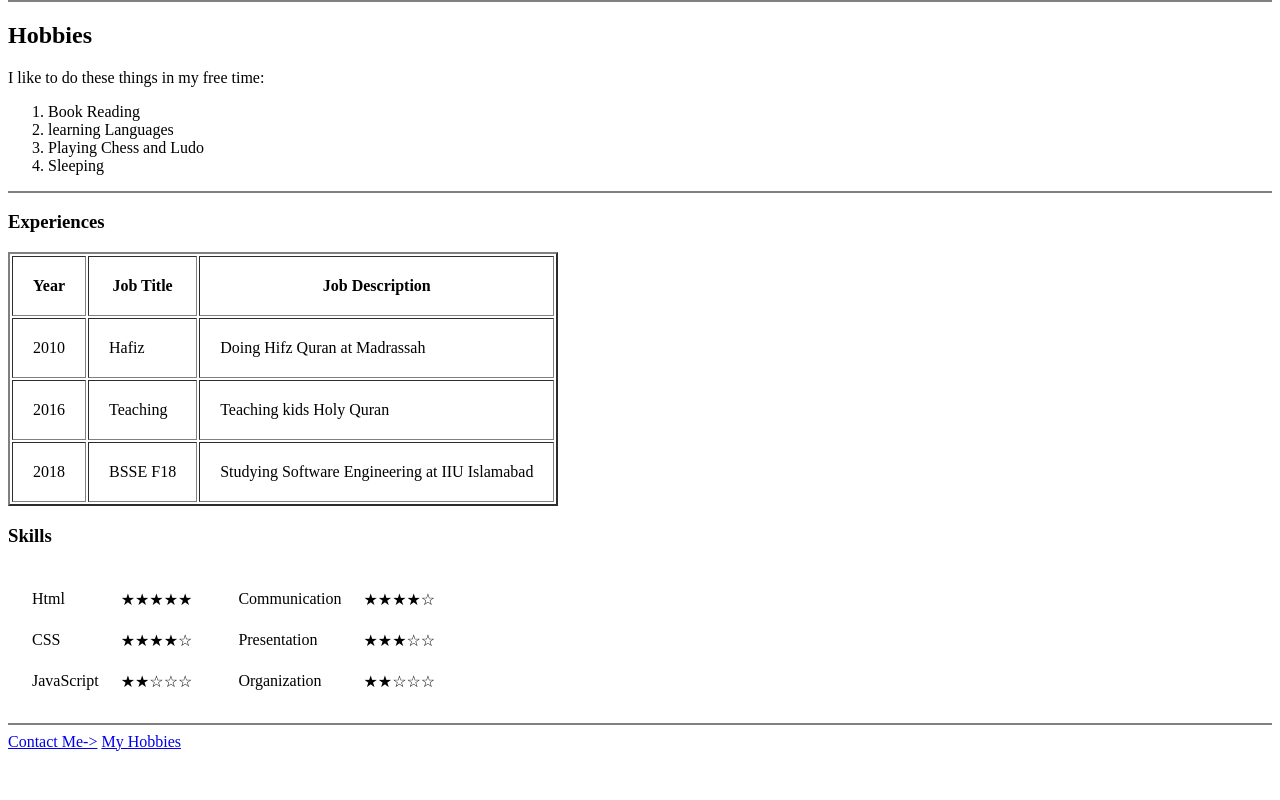
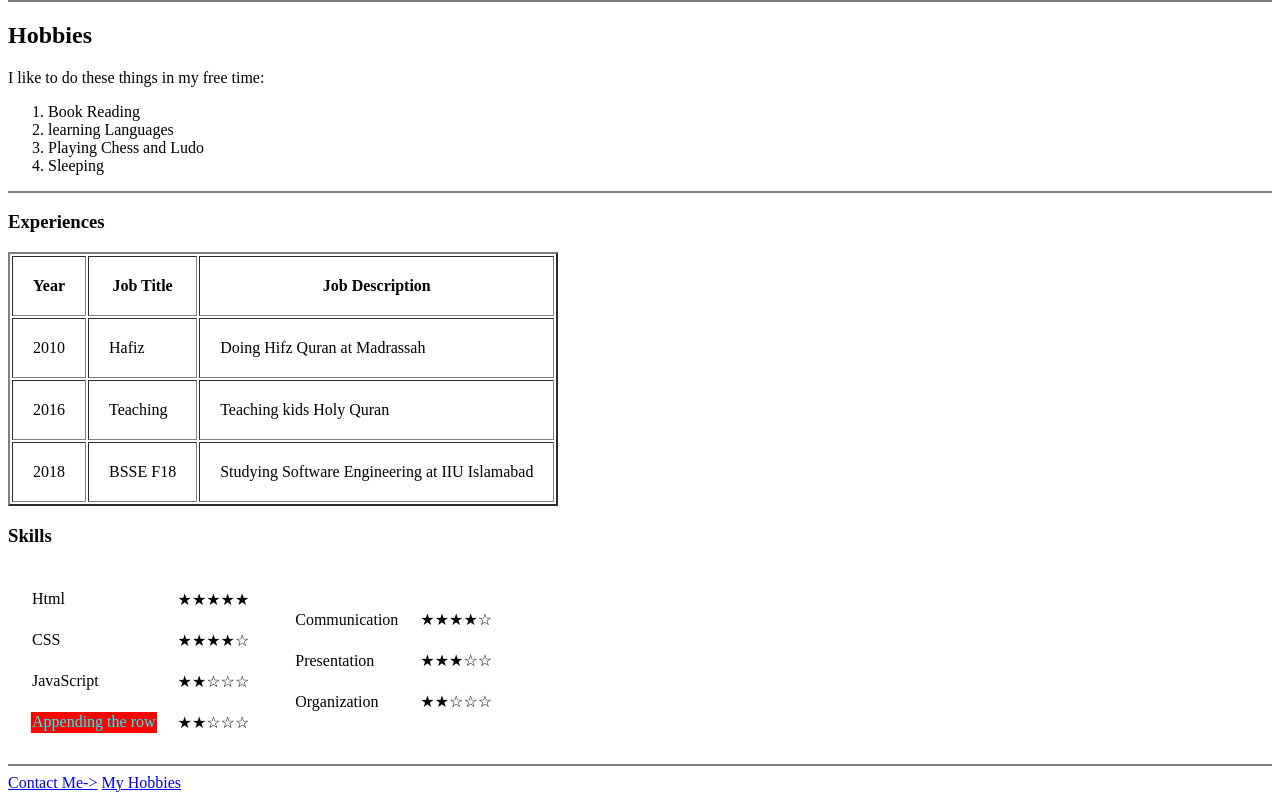
Before and after one commit to iamishfaq1/cv, a plain HTML site: page index.html in a window 1280 px wide. Shown: the part 403-1203 px from the top of the page. Before the commit the page ends 1162 px from the top, so only its background shows below. Drawn offline with Linux system fonts and the light colour scheme.

Commit message:
Update index.html

```diff
--- a/index.html
+++ b/index.html
@@ -87,6 +87,12 @@
         <tr>
           <td>JavaScript</td>
           <td>★★☆☆☆</td>
+
+        </tr>
+        <tr>
+          <td style="color: cyan; background: red;">Appending the row</td>
+          <td>★★☆☆☆</td>
+
         </tr>
 
       </table>
```
